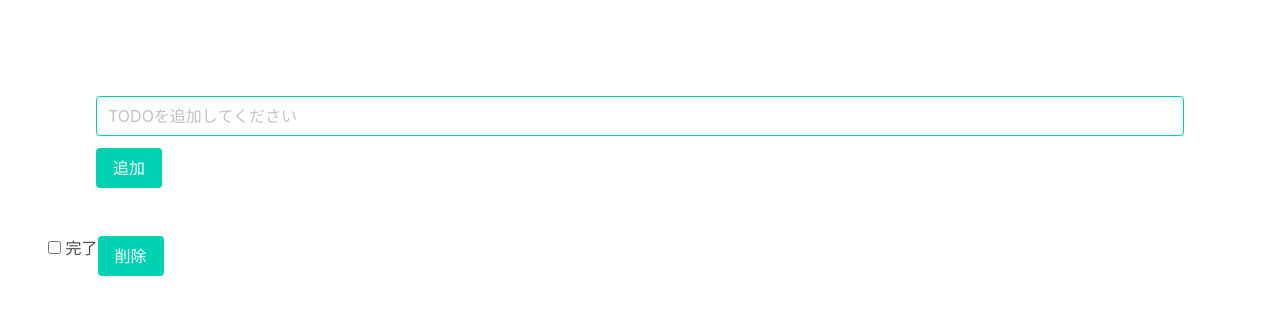
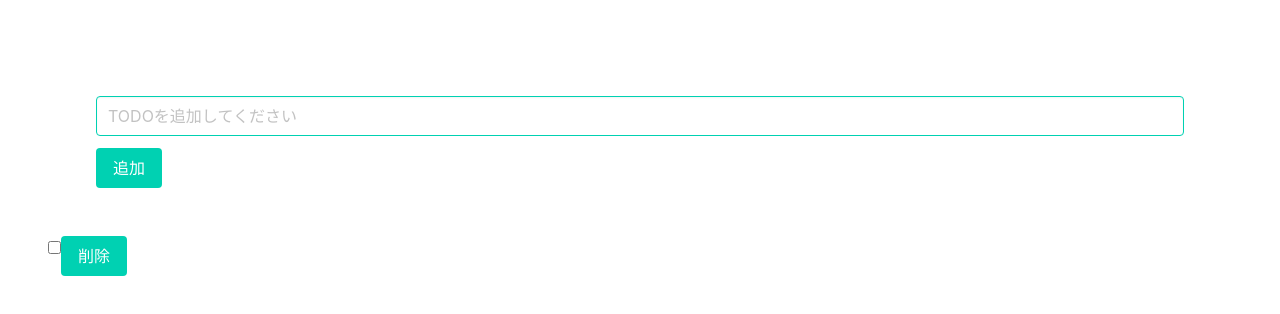
Before and after one commit to Shigeyuki-fukuda/todo_list, a Vue app: page / in a window 1280 px wide. Both pictures are taken after a click on the link "追加". Shown: the top 314 px of the page. Built offline with nearby package versions, Linux system fonts and the light colour scheme.

Commit message:
不要なテキストを削除した

```diff
--- a/src/components/TodoList.vue
+++ b/src/components/TodoList.vue
@@ -2,7 +2,6 @@
   <li>
     <label class="checkbox" v-bind:class="{ done: todo.status }">
       <input type="checkbox" v-on:input="checkedTodo">
-      完了
       {{ todo.name }}
     </label>
     <a class="button is-primary" @click="deleteTodo">削除</a>
```
